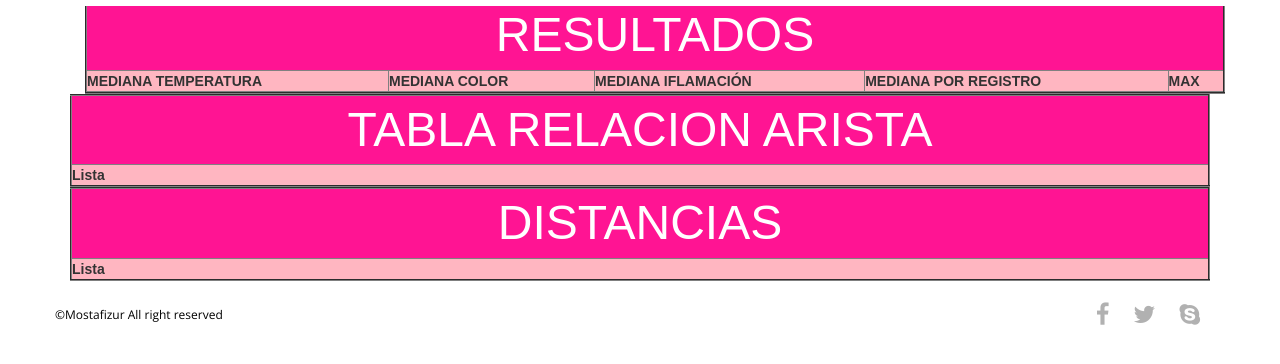
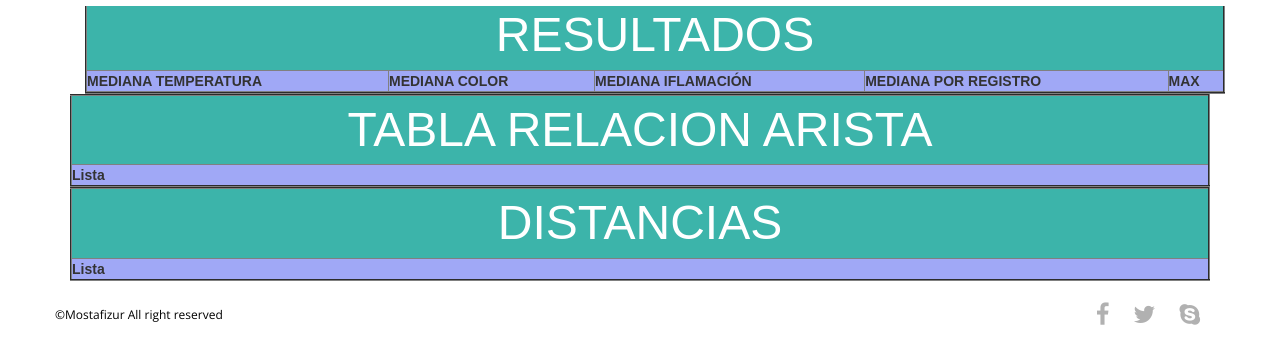
Before and after one commit to OctavioZ866/Patrones, a Django app: template app/templates/app/resultados.html in a window 1280 px wide. Shown: the part 177-541 px from the top of the page. Run offline with Django 3.2, Linux system fonts and the light colour scheme; the template is opened without the code that fills it, so the values that code supplies are empty; some libraries are stand-ins or nearby versions; some web fonts are replaced.

Commit message:
Update resultados.html

```diff
--- a/app/templates/app/resultados.html
+++ b/app/templates/app/resultados.html
@@ -27,21 +27,21 @@
             <div class="container" style="text-align:center;">
                 <table class="egt" border=2 width=100%>
                     <tr>
-                        <td scope="row" colspan=5 style="background-color:deeppink">
+                        <td scope="row" colspan=5 style="background-color:rgb(60, 180, 170)">
                             <font size=10 color="white">RESULTADOS</font>
                         </td>
                     </tr>
                     <tr>
 
-                        <th style="background-color:lightpink" color="white">MEDIANA TEMPERATURA</th>
+                        <th style="background-color: rgba(3, 26, 230, 0.377)" color="white">MEDIANA TEMPERATURA</th>
 
-                        <th style="background-color:lightpink" color="white">MEDIANA COLOR</th>
+                        <th style="background-color: rgba(3, 26, 230, 0.377)" color="white">MEDIANA COLOR</th>
 
-                        <th style="background-color:lightpink" color="white">MEDIANA IFLAMACIÓN</th>
+                        <th style="background-color:rgba(3, 26, 230, 0.377)" color="white">MEDIANA IFLAMACIÓN</th>
 
-                        <th style="background-color:lightpink" color="white">MEDIANA POR REGISTRO</th>
+                        <th style="background-color: rgba(3, 26, 230, 0.377)" color="white">MEDIANA POR REGISTRO</th>
 
-                        <th style="background-color:lightpink" color="white">MAX</th>
+                        <th style="background-color:rgba(3, 26, 230, 0.377)" color="white">MAX</th>
 
                     </tr>
                     <tr>
@@ -65,13 +65,13 @@
         <div class="container" style="text-align:center;">
             <table class="egt" border=2 width=100%>
                 <tr>
-                    <td scope="row" colspan=1 style="background-color:deeppink">
+                    <td scope="row" colspan=1 style="background-color:rgb(60, 180, 170)">
                         <font size=10 color="white">TABLA RELACION ARISTA</font>
                     </td>
                 </tr>
                 <tr>
 
-                    <th style="background-color:lightpink" color="white">Lista</th>
+                    <th style="background-color:rgba(3, 26, 230, 0.377)" color="white">Lista</th>
                     {% for diccionario in lista2 %}
                 </tr>
                 <tr>
@@ -85,13 +85,13 @@
         <div class="container" style="text-align:center;">
             <table class="egt" border=2 width=100%>
                 <tr>
-                    <td scope="row" colspan=1 style="background-color:deeppink">
+                    <td scope="row" colspan=1 style="background-color:rgb(60, 180, 170)">
                         <font size=10 color="white">DISTANCIAS</font>
                     </td>
                 </tr>
                 <tr>
 
-                    <th style="background-color:lightpink" color="white">Lista</th>
+                    <th style="background-color:rgba(3, 26, 230, 0.377)" color="white">Lista</th>
                     {% for num in lista %}
                 </tr>
                 <tr>
```
